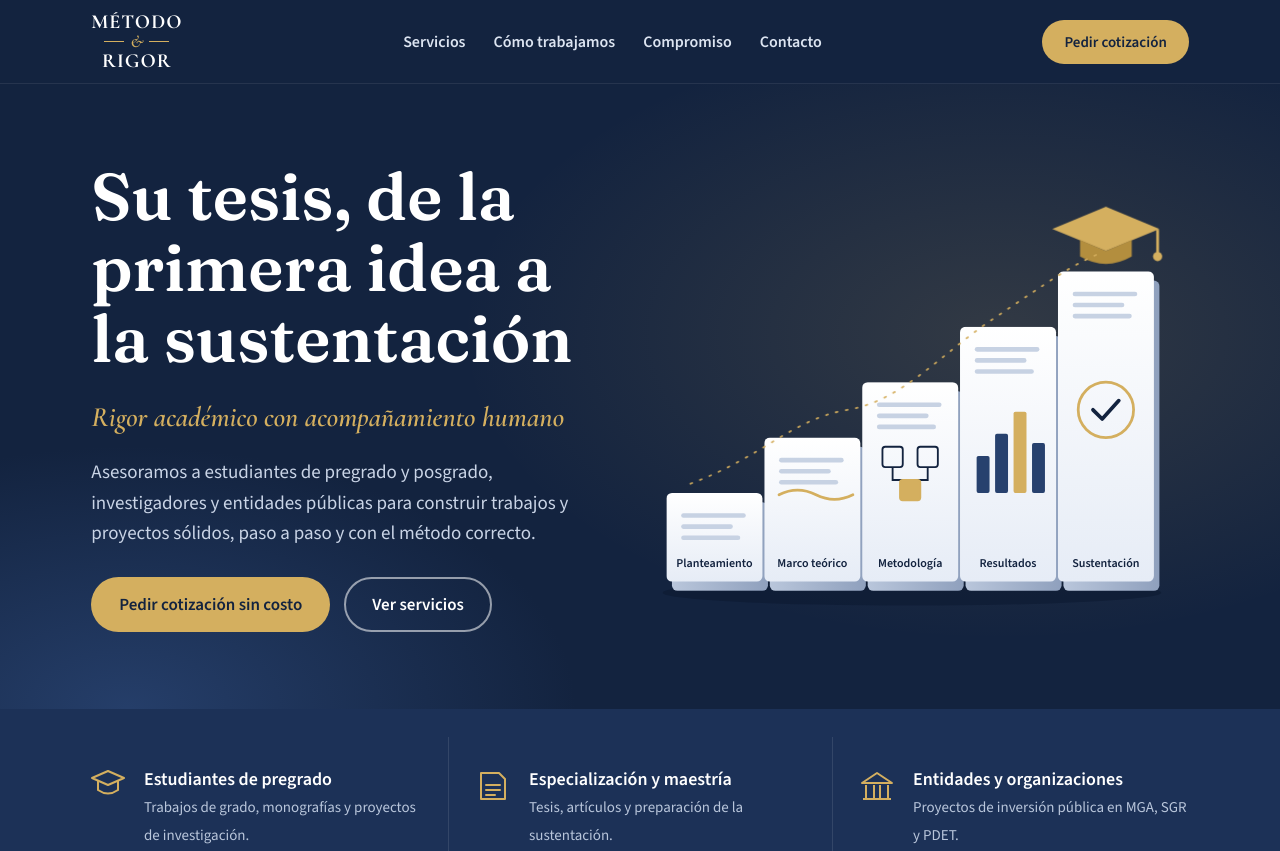
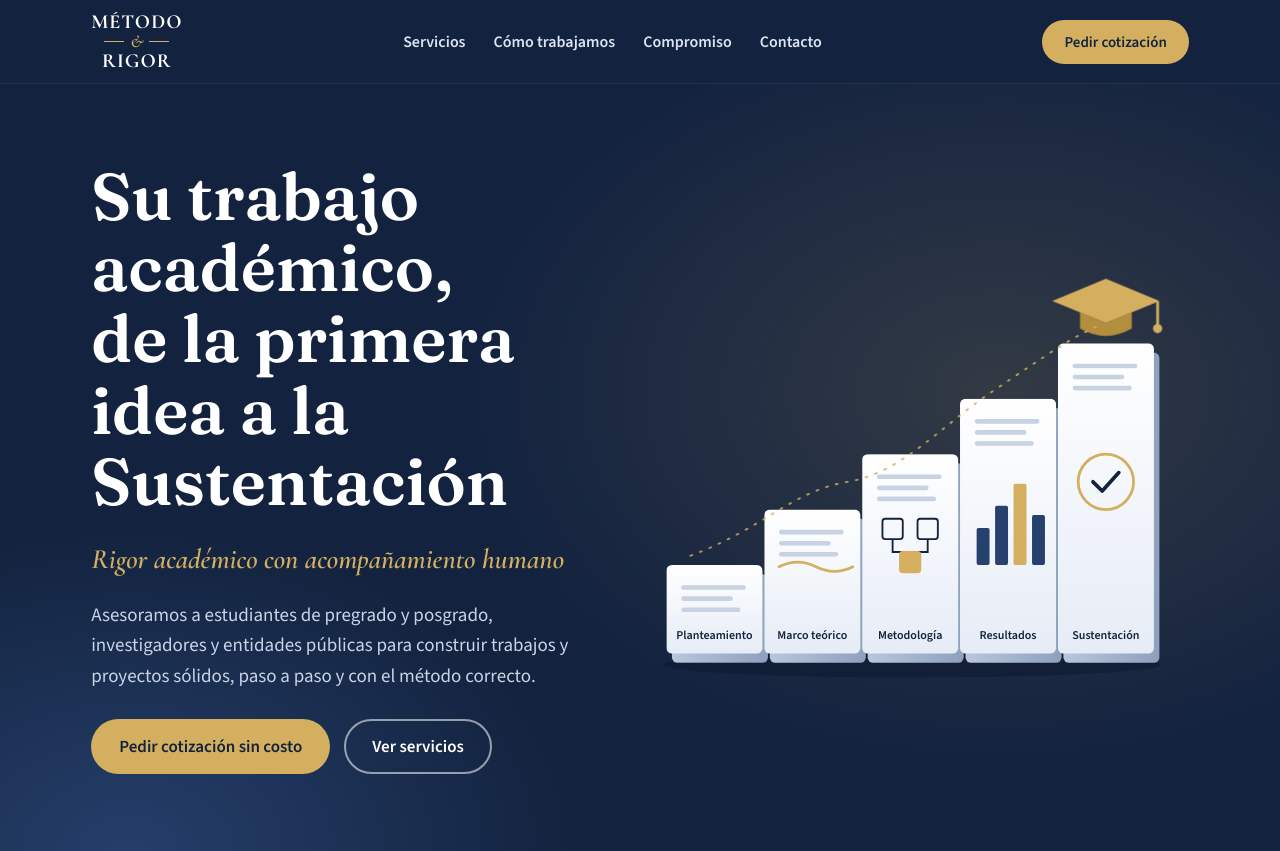
Before and after one commit to metodoyrigor/metodoyrigor.github.io, a plain HTML site: page index.html in a window 1280 px wide. Shown: the top 851 px of the page. Drawn offline with nearby package versions, Linux system fonts and the light colour scheme.

Commit message:
Update main heading text in index.html

```diff
--- a/index.html
+++ b/index.html
@@ -171,7 +171,7 @@ footer a{color:#fff}
   <section class="hero" id="inicio">
     <div class="wrap">
       <div>
-        <h1>Su tesis, de la primera idea a la sustentación</h1>
+        <h1>Su trabajo académico, de la primera idea a la Sustentación</h1>
         <p class="slogan">Rigor académico con acompañamiento humano</p>
         <p class="lead">Asesoramos a estudiantes de pregrado y posgrado, investigadores y entidades públicas para construir trabajos y proyectos sólidos, paso a paso y con el método correcto.</p>
         <div class="ctas">
```
